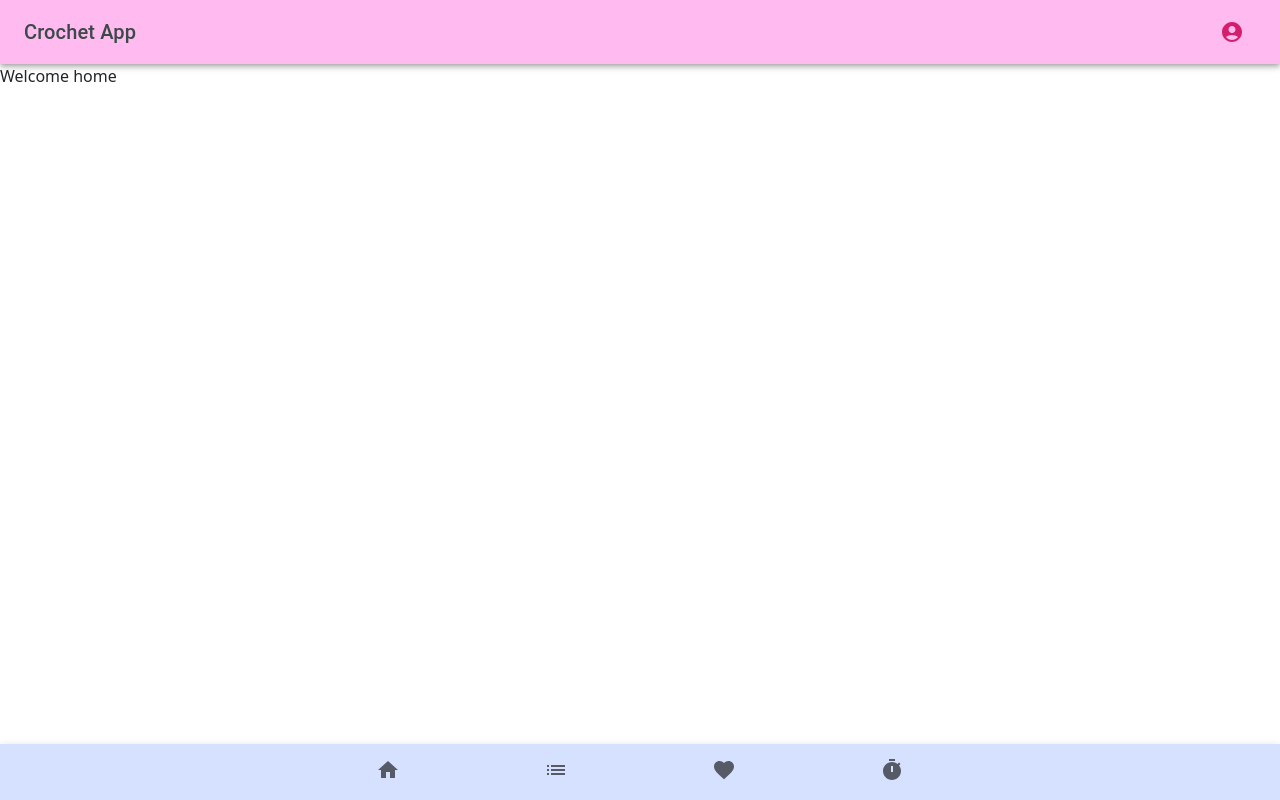
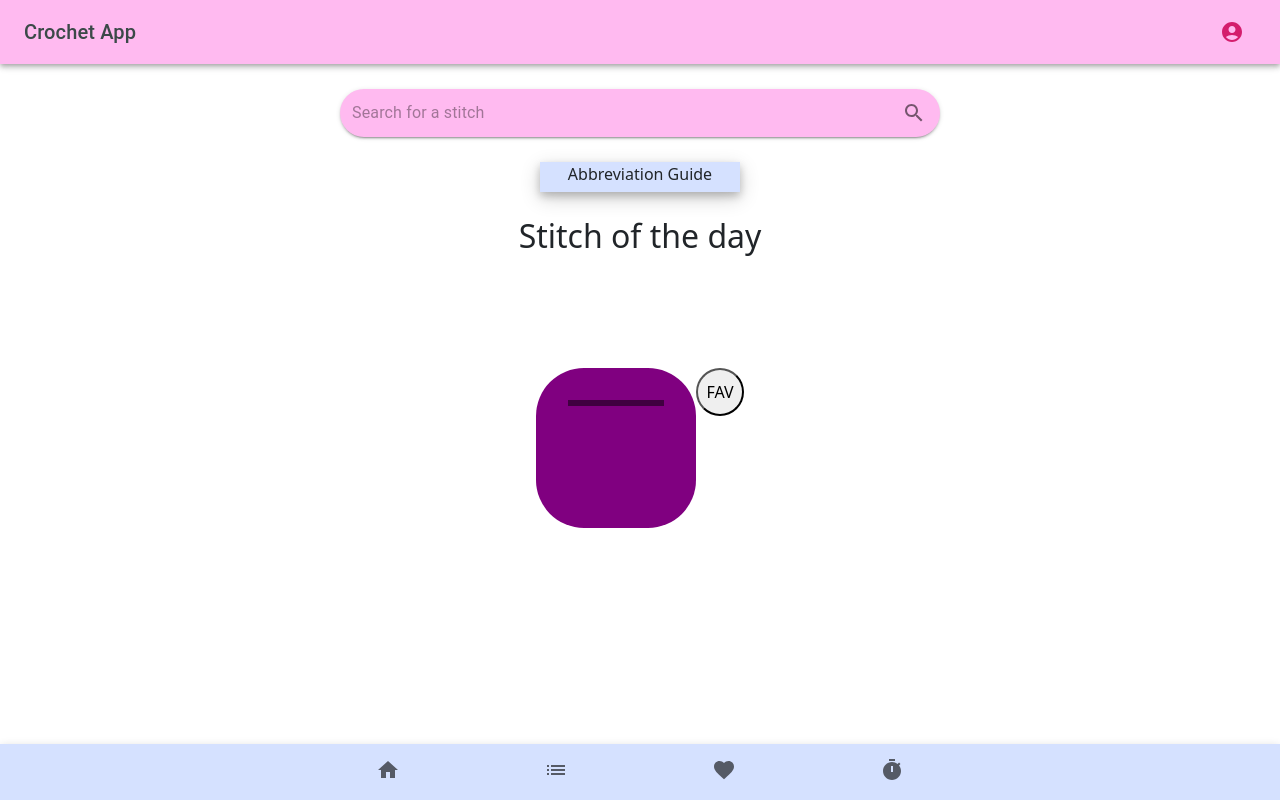
Before and after one commit to Hydroxypropyl/Crochet-App, a React (Create React App) app in the folder client/: page / in a window 1280 px wide. Built offline with nearby package versions, Linux system fonts and the light colour scheme.

Commit message:
Add items to frontpage

```diff
--- a/client/src/app/App.jsx
+++ b/client/src/app/App.jsx
@@ -1,6 +1,6 @@
 import React from 'react'
 import { BrowserRouter as Router, Routes, Route } from 'react-router-dom'
-import { Counters, Favorites, Home, StitchGlossary } from '../pages';
+import { Counters, Favorites, Home, StitchGlossary, Abbreviation } from '../pages';
 import 'bootstrap/dist/css/bootstrap.min.css'
 import { NavBar, TopBanner } from '../components';
 import { createTheme, ThemeProvider } from '@mui/material/styles';
@@ -39,7 +39,26 @@ const theme = createTheme({
                     color: '#3B4948',
                 }
             }
+        },
+        MuiPaper: {
+          styleOverrides: {
+              root: {
+                  backgroundColor: '#FFBAF0',
+              }
+          }
+       } ,
+       MuiLink: {
+        styleOverrides: {
+          root: {
+            textAlign: 'center',
+            backgroundColor: '#D5E1FF',
+            color: 'inherit',
+            boxShadow: '0 4px 8px 0 rgba(0, 0, 0, 0.2), 0 6px 20px 0 rgba(0, 0, 0, 0.19)',
+            height: '30px',
+            width: '200px'
+          }
         }
+       }
       },
   });
 
@@ -54,6 +73,7 @@ const App = () => {
                     <Route path="favorites" element={<Favorites />} />
                     <Route path="counters" element={<Counters />} />
                     <Route path="stitches" element={<StitchGlossary />} />
+                    <Route path="abbreviation" element={<Abbreviation />} />
                 </Routes>
             </Router>
         </ThemeProvider>
--- /dev/null
+++ b/client/src/components/SearchField.jsx
@@ -0,0 +1,23 @@
+import { Paper, IconButton, InputBase } from '@mui/material'
+import SearchIcon from '@mui/icons-material/Search'
+
+const SearchField = () => {
+  return (
+    <Paper
+      component="form"
+      elevation={2}
+      sx={{ p: '2px 4px', display: 'flex', alignItems: 'center', backgroundColor: '', borderRadius: '25px', width: '75%', maxWidth: '600px' }}
+    >
+      <InputBase
+        sx={{ ml: 1, flex: 1 }}
+        placeholder="Search for a stitch"
+        inputProps={{ 'aria-label': 'search stitch' }}
+      />
+      <IconButton type="button" sx={{ p: '10px' }} aria-label="search">
+        <SearchIcon />
+      </IconButton>
+    </Paper>
+  )
+}
+
+export default SearchField
--- /dev/null
+++ b/client/src/components/StitchOfTheDay.jsx
@@ -0,0 +1,17 @@
+import { Paper } from '@mui/material'
+import FavoriteIcon from '@mui/icons-material/Favorite';
+import FavoriteBorderIcon from '@mui/icons-material/FavoriteBorder';
+
+const StitchOfTheDay = () => {
+  return (
+    <Paper>
+      <div>
+        <p>Stitch of the day</p>
+        <FavoriteBorderIcon />
+      </div>
+      <p>Moss stitch</p>
+    </Paper>
+  )
+}
+
+export default StitchOfTheDay
--- a/client/src/components/index.js
+++ b/client/src/components/index.js
@@ -2,5 +2,7 @@ import Logo from './Logo'
 import NavBar from './NavBar'
 import TopBanner from './TopBanner'
 import StitchItem from './StitchItem'
+import SearchField from './SearchField'
+import StitchOfTheDay from './StitchOfTheDay'
 
-export { Logo, NavBar, TopBanner, StitchItem }
+export { Logo, NavBar, TopBanner, StitchItem, SearchField, StitchOfTheDay }
--- /dev/null
+++ b/client/src/pages/Abbreviation.jsx
@@ -0,0 +1,7 @@
+const Abbreviation = () => {
+  return (
+    <p>Abbreviation</p>
+  )
+}
+
+export default Abbreviation
--- a/client/src/pages/Home.jsx
+++ b/client/src/pages/Home.jsx
@@ -1,6 +1,15 @@
+import { Link } from '@mui/material'
+import { SearchField, StitchItem } from '../components'
+import styles from "../styles/frontpage.module.css"
+
 const Home = () => {
   return (
-    <p>Welcome home</p>
+    <div className={styles.container}>
+      <SearchField />
+      <Link underline='none' href='/abbreviation'>Abbreviation Guide</Link>
+      <h2>Stitch of the day</h2>
+      <StitchItem />
+    </div>
   )
 }
 
--- a/client/src/pages/index.js
+++ b/client/src/pages/index.js
@@ -2,5 +2,6 @@ import StitchGlossary from './StitchGlossary'
 import Home from './Home'
 import Favorites from './Favorites'
 import Counters from './Counters'
+import Abbreviation from './Abbreviation'
 
-export { StitchGlossary, Home, Favorites, Counters }
+export { StitchGlossary, Home, Favorites, Counters, Abbreviation }
--- /dev/null
+++ b/client/src/styles/frontpage.module.css
@@ -0,0 +1,6 @@
+.container {
+  padding: 25px;
+  justify-items: center;
+  display: grid;
+  gap: 25px;
+}
```
Also changed, not shown: client/public/manifest.json.
